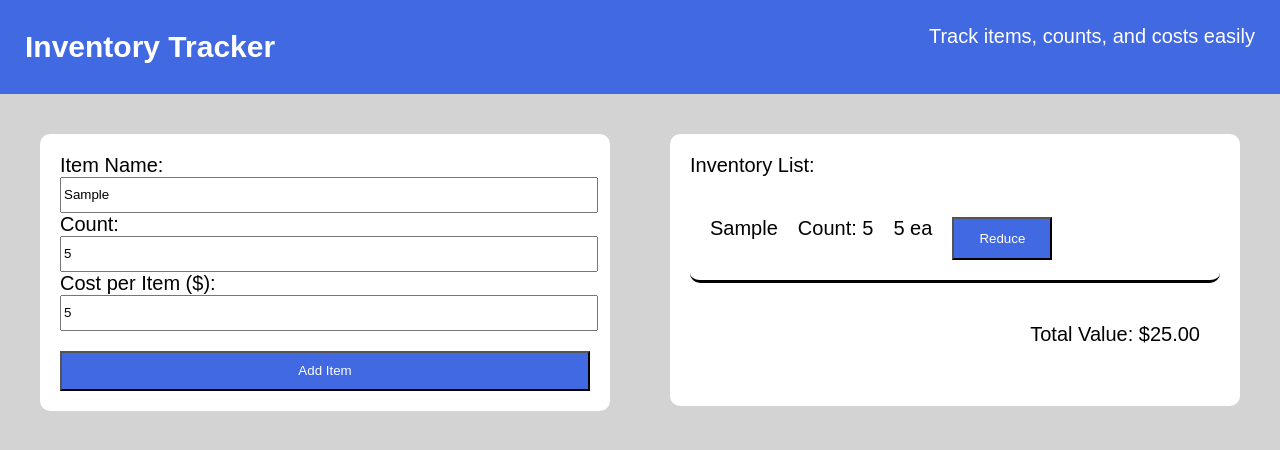
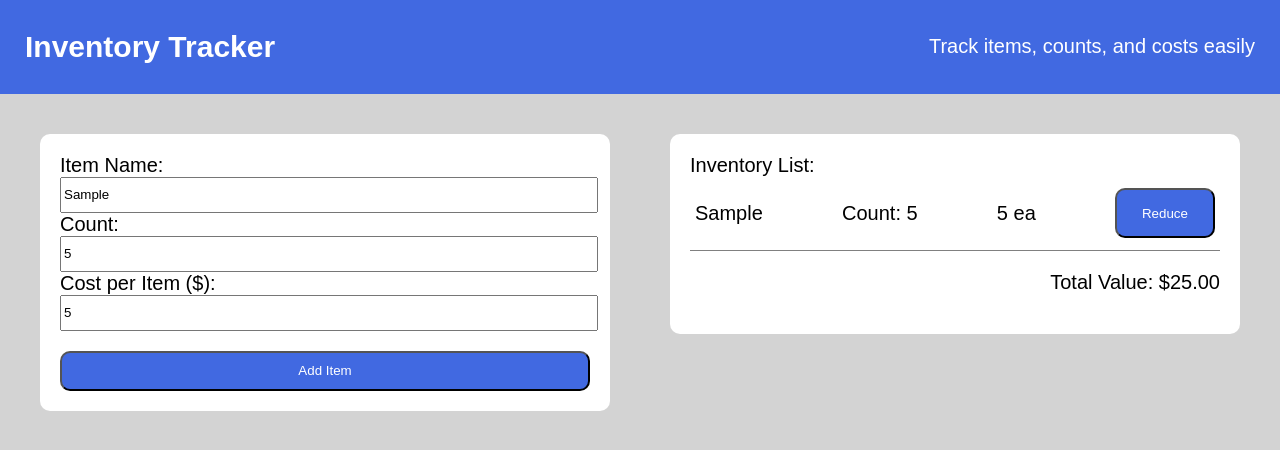
Before and after one commit to TempestSource/2200_Code, a plain HTML site: page index.html in a window 1280 px wide. Both pictures are taken after typing "Sample", "5", "5" into the empty fields and a click on the button "Add Item". Drawn offline with Linux system fonts and the light colour scheme.

Commit message:
adjust css

```diff
--- a/css/styles.css
+++ b/css/styles.css
@@ -1,10 +1,10 @@
 html {
     font-size: 20px;
     font-family: sans-serif;
+    background-color: lightgray;
 }
 body {
     margin: 0px;
-    background-color: lightgray;
 }
 
 header {
@@ -13,6 +13,7 @@ header {
     padding: .25rem;
     display: grid;
     grid-template-columns: auto auto;
+    align-items: center;
 }
 header h2 {
     padding-left: 1rem;
@@ -22,19 +23,18 @@ header p {
     padding-right: 1rem;
 }
 
-
 .container {
     display: flex;
-    justify-content: space-between;
     align-items: flex-start;
     gap: 3rem;
     padding: 2rem;
 }
-.container form, .container div {
+
+#inventoryForm, #inventory {
+    flex: 1;
+    background-color: white;
+    border-radius: .5rem;
     padding: 1rem;
-    background-color: white;
-    border-radius: 10px;
-    flex: 1;
 }
 
 input {
@@ -44,13 +44,15 @@ input {
 button {
     color: white;
     background-color: royalblue;
-    margin-top: 1rem;
+    border-radius: .5rem;
 }
 .reduce {
     width: 5rem;
+    height: 2.5rem;
+}
 
-}
 #add {
+    margin-top: 1rem;
     width: 100%;
     height: 2rem;
 }
@@ -59,9 +61,11 @@ button {
 }
 
 .item {
-    border-bottom-style: solid;
+    border-bottom: 1px solid gray;
     display: flex;
-    gap: 1rem;
+    justify-content: space-between;
+    padding: .25rem;
+    align-items: center;
 }
 
 @media (max-width: 768px) {
```
Also changed, not shown: index.html (+1 -1 lines).
